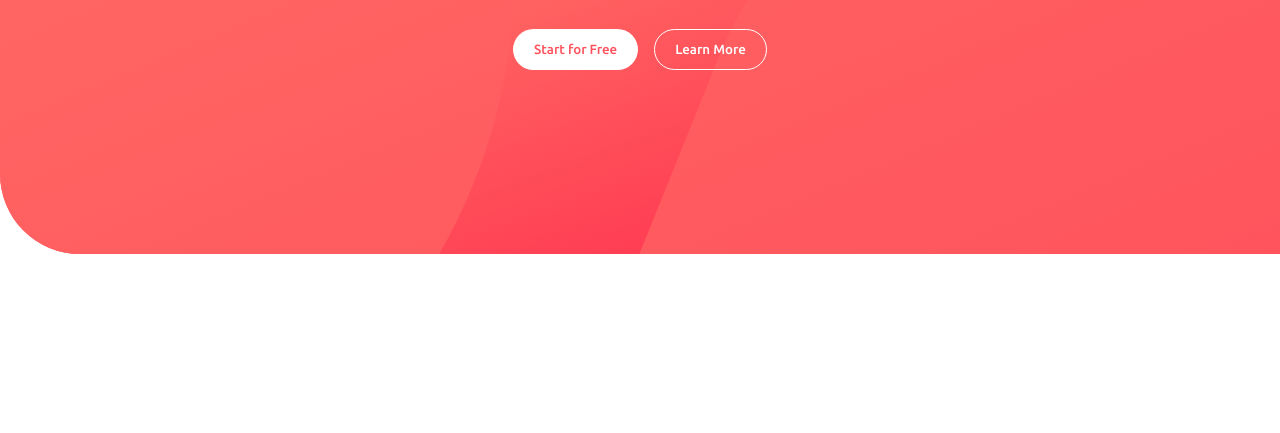
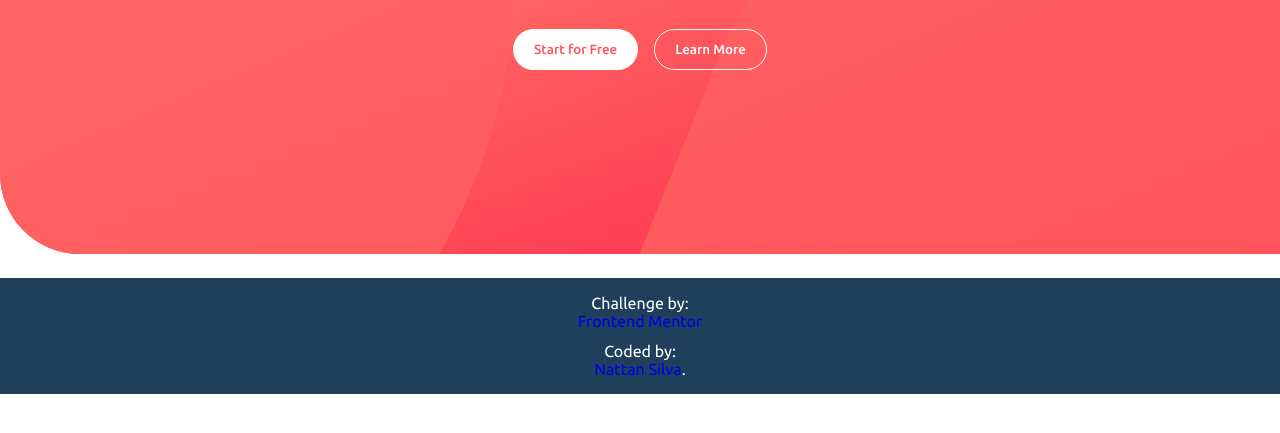
Before and after one commit to NattanSilva/projeto-workshop-25-2, a plain HTML site: page index.html in a window 1280 px wide. Shown: the part 205-638 px from the top of the page. Drawn offline with Linux system fonts and the light colour scheme.

Commit message:
add: change page favicon and title

```diff
--- a/index.html
+++ b/index.html
@@ -7,9 +7,9 @@
       rel="icon"
       type="image/png"
       sizes="32x32"
-      href="./images/favicon-32x32.png"
+      href="./assets/favicon-32x32.png"
     />
-    <title>Frontend Mentor | [Blogr]</title>
+    <title>Blogr</title>
     <link rel="preconnect" href="https://fonts.googleapis.com" />
     <link rel="preconnect" href="https://fonts.gstatic.com" crossorigin />
     <link
@@ -50,11 +50,18 @@
       />
     </header>
 
-    <!-- <div class="attribution">
-      Challenge by
-      <a href="https://www.frontendmentor.io?ref=challenge" target="_blank"
-        >Frontend Mentor</a
-      >. Coded by <a href="#">Your Name Here</a>.
-    </div> -->
+    <div class="attribution">
+      <div>
+        <p>Challenge by:</p>
+        <a href="https://www.frontendmentor.io?ref=challenge" target="_blank"
+          >Frontend Mentor</a
+        >
+      </div>
+      <div>
+        <p>Coded by:</p>
+        <a href="https://github.com/NattanSilva" target="_blank">Nattan Silva</a
+        >.
+      </div>
+    </div>
   </body>
 </html>
--- a/styles/global.css
+++ b/styles/global.css
@@ -38,6 +38,20 @@
 .font-ubuntu-bold {
   font-family: 'Ubuntu', sans-serif;
   font-weight: 700;
+}
+
+.attribution {
+  width: 100%;
+  background-color: var(--blue-900);
+  color: white;
+  text-align: center;
+  padding: 16px 0;
+  margin-top: 24px;
+  display: flex;
+  flex-direction: column;
+  align-items: center;
+  justify-content: center;
+  gap: 12px;
 }
 
 #header-container {
```
